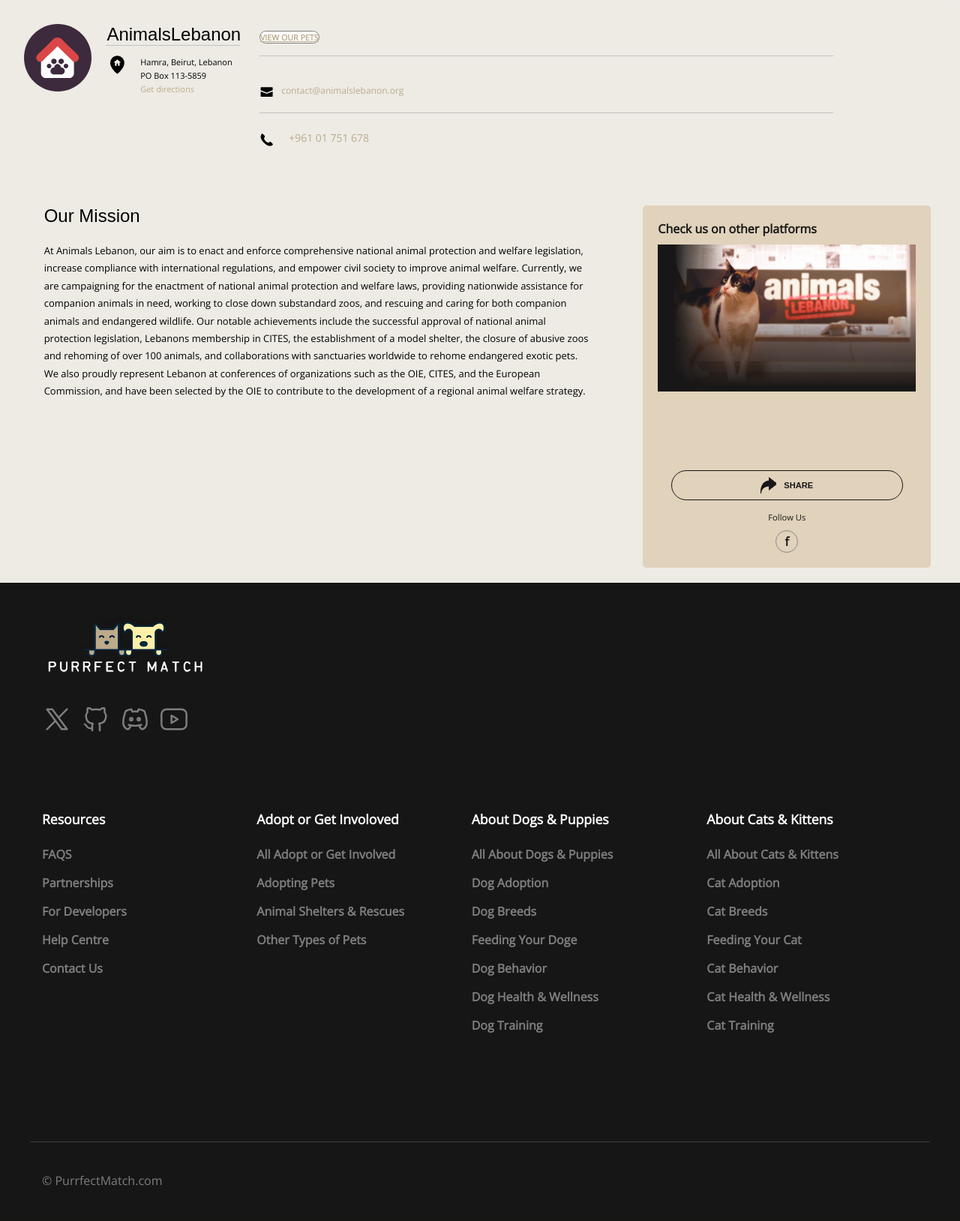
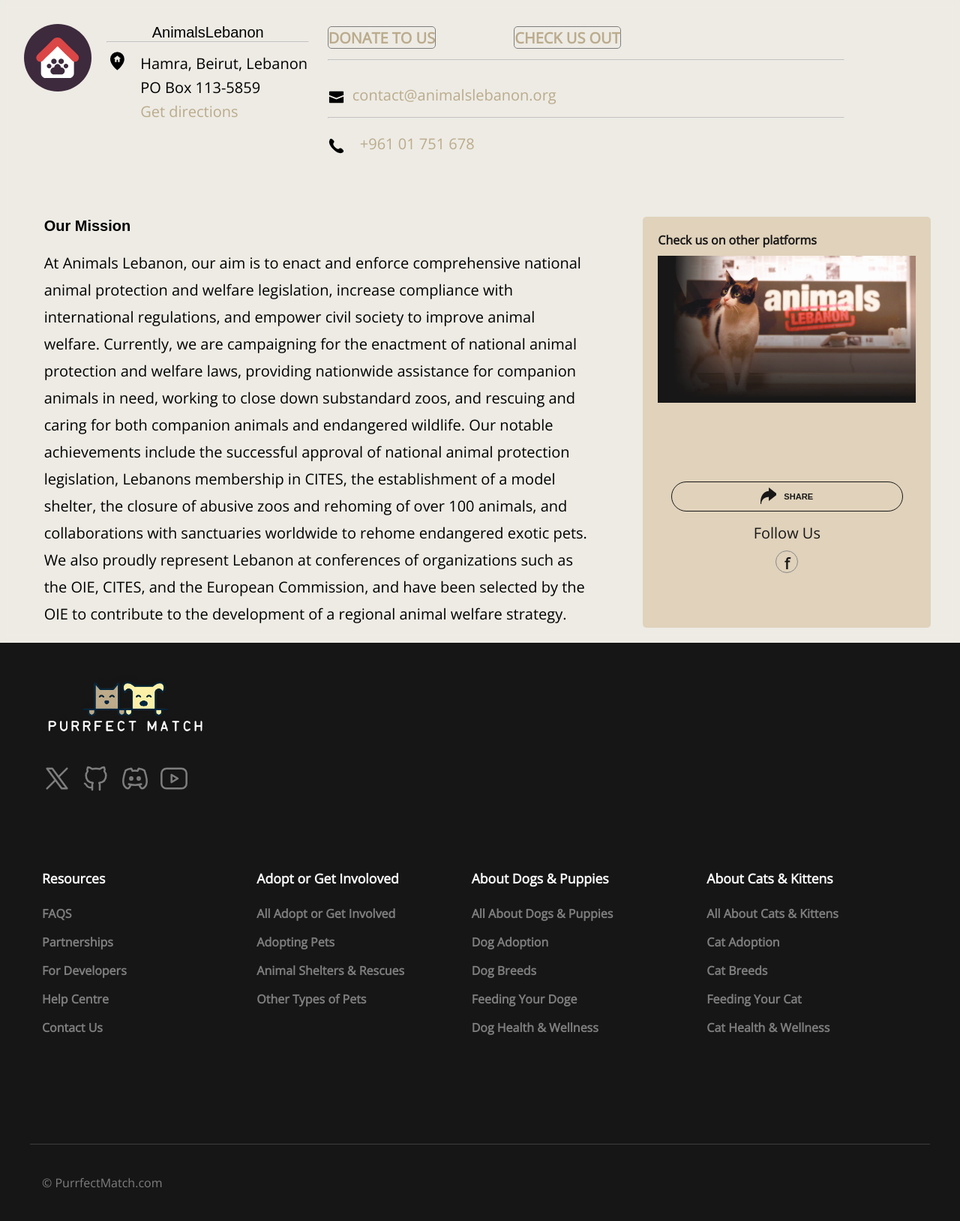
Before and after one commit to kast7n/PurrfectMatch, a Flask app: page /shelter/1 in a window 1280 px wide. Shown: the part 64-1692 px from the top of the page at 75% size. Before the commit the page ends 1645 px from the top, so only its background shows below. Run offline with Flask 3, Linux system fonts and the light colour scheme; data comes from the database, SQL or seed files in the repository; parts of the project's set-up code (start-up, migrations or seed data) failed here and were passed over.

Commit message:
Linking pages fixing the burger menu

```diff
--- a/app.py
+++ b/app.py
@@ -2,7 +2,7 @@
 from flask import Flask,render_template,redirect,request,url_for
 import sqlalchemy
 from sqlalchemy.orm import sessionmaker,relationship,joinedload,declarative_base
-from sqlalchemy import TIMESTAMP, Boolean, ForeignKey,and_,Column, Integer, String, Text,or_
+from sqlalchemy import TIMESTAMP, Boolean, ForeignKey,and_,Column, Integer, String, Text,or_, func
 from flask_login import LoginManager, UserMixin, login_user, logout_user, login_required, current_user
 from werkzeug.security import generate_password_hash, check_password_hash
 from flask_sqlalchemy import SQLAlchemy
@@ -38,37 +38,15 @@
     if request.method == "POST":
         searchURL = request.form["searchPet"]
         return redirect({{ url_for('search', type='all', name=searchURL, characteristic='all', coat='all', activity='all', house='all') }})
-    return render_template("index.html", auth = current_user.is_authenticated , user = current_user)
-""""
-@app.route("/search/<type>/<name>/<characteristic>/<coat>/<activity>/<house>")
-def search(type,name,characteristic,coat,activity,house):
-    page = request.args.get('page',1,type=int)
-    per_page = 25
-    start = (page - 1) * per_page
-    end = start + per_page
+    session = Session()
 
-    pets = []
-    session = Session()
-    if type == "all":
-        condition = Pet.name == name if name != "all" else True
-    else:
-        condition = Pet.pet_type == type if name == "all" else and_(Pet.name == name, Pet.pet_type == type)
-
-    pets = session.query(Pet, Shelter.name,PetCharacteristics.characteristic, PetDescription.description).\
-    join(Shelter).\
-    join(PetDescription, PetDescription.pet_id == Pet.id).\
-    join(PetCharacteristics, PetCharacteristics.pet_id == Pet.id)\
-    .options(joinedload(Pet.shelter)).\
-    filter(condition).all()
-    total_pages = (len(pets) + per_page - 1) // per_page
-    pets_on_page = pets[start:end]
-
-
-
-    session.close()
-
-    return render_template("searchResults.html",petType = type,petName = name,filteredPets = pets_on_page,total_pages = total_pages,page = page)
-"""
+    pets = session.query(Pet, Shelter.name, PetDescription.description).\
+        join(Shelter).\
+        join(PetDescription, PetDescription.pet_id == Pet.id).\
+        options(joinedload(Pet.shelter)).\
+        join(PetCharacteristics, PetCharacteristics.pet_id == Pet.id)\
+        .order_by(func.random()).limit(3).all()
+    return render_template("index.html", auth = current_user.is_authenticated , user = current_user, pets = pets)
 
 @app.route("/search/<type>/<name>/<characteristic>/<coat>/<activity>/<house>")
 def search(type, name, characteristic, coat, activity, house):
@@ -104,7 +82,7 @@
         options(joinedload(Pet.shelter)).\
         join(PetCharacteristics, PetCharacteristics.pet_id == Pet.id).\
         filter(condition)\
-       .all()
+       .order_by(func.random()).all()
 
     total_pages = (len(pets) + per_page - 1) // per_page
     pets_on_page = pets[start:end]
--- a/static/css/nav.css
+++ b/static/css/nav.css
@@ -357,3 +357,8 @@
     display: none;
   }
 }
+.navLinks{
+  padding: 0;
+  margin: 0;
+  text-decoration: none;
+}
--- a/static/css/shelter.css
+++ b/static/css/shelter.css
@@ -87,9 +87,25 @@
 
 .container-right .aboveContent :first-child {
   width: 100%;
-  border-radius: 20px;
+  border-radius: 5px;
   border: 1px solid var(--gray-menu-button);
-  background-color: white;
+  background-color: var(--primary-light);
+  height: 33px;
+  color: var(--primary-darker);
+  font-style: normal;
+  font-weight: 800;
+  font-size: 10.7px;
+  text-align: center;
+  text-transform: uppercase;
+  padding: auto;
+  padding-top: 1px;
+}
+.container-right .aboveContent :nth-child(2) {
+  width: 100%;
+  border-radius: 5px;
+  margin-left: 100px;
+  border: 1px solid var(--gray-menu-button);
+  background-color: var(--primary-light);
   height: 33px;
   color: var(--primary-darker);
   font-style: normal;
@@ -101,7 +117,11 @@
   padding-top: 1px;
 }
 .container-right .aboveContent :first-child:hover {
-  background-color: var(--gray-menu-button-hover);
+  background-color: var(--primary-dark);
+  color: white;
+}
+.container-right .aboveContent :nth-child(2):hover {
+  background-color: var(--primary-dark);
   color: white;
 }
 .aboveContent {
@@ -271,3 +291,25 @@
   border: 2px solid var(--gray-menu-button-hover);
   box-shadow: var(--gray-menu-button-hover);
 }
+ .shelterPage  p{
+  font-size: 20px !important;
+}
+.left-top{
+  text-align: center;
+  font-size: 30px;
+}
+.shelterPage a{
+  font-size: 20px !important;
+  text-decoration: none;
+  width: 100px;
+}
+.title{
+  font-weight: 600;
+  font-size: 40px;
+}
+.mailLogo{
+  font-size: 1.2rem;
+}
+.phoneLogo{
+  font-size: 1.2rem;
+}
--- a/static/js/nav.js
+++ b/static/js/nav.js
@@ -15,3 +15,13 @@
 		mobile_menu.classList.toggle('is-active');
 	});
 };
+
+function redirectToArticle(id) {
+  window.location.href = "/article/" + id;
+}
+function redirectToDogAdoption() {
+  window.location.href = "/search/dog/all/all/all/all/all";
+}
+function redirectToCatAdoption() {
+  window.location.href = "/search/cat/all/all/all/all/all";
+}
--- a/templates/base.html
+++ b/templates/base.html
@@ -37,10 +37,10 @@
   <body>
     <header class="header">
       <nav class="mobile-nav">
-        <a href="#">Home</a>
-        <a href="#">Adopt or Get Involved</a>
-        <a href="#">Dogs & Puppies</a>
-        <a href="#">Cats & Kittens</a>
+        <a href="/">Home</a>
+        <a href="/articles">Helpful Articles</a>
+        <a href="/search/all/all/all/all/all/all">Adopt a pet</a>
+        <a href="/article/1">About Us</a>
       </nav>
       <div class="menu__wrapper">
         <div class="menu__bar">
@@ -75,7 +75,7 @@
                 <div class="dropdown__wrapper">
                   <div class="dropdown">
                     <ul class="list-items-with-description">
-                      <li>
+                      <li onclick="redirectToArticle(2)">
                         <div class="icon-wrapper">
                           <svg
                             viewBox="0 0 512 512"
@@ -123,7 +123,7 @@
                           <p>Benefits of bringing a pet into your life</p>
                         </div>
                       </li>
-                      <li>
+                      <li onclick="redirectToArticle(3)">
                         <div class="icon-wrapper">
                           <svg
                             fill="#ffffff"
@@ -172,7 +172,7 @@
                           <p>Learn more about the shelters</p>
                         </div>
                       </li>
-                      <li>
+                      <li onclick="redirectToArticle(1)">
                         <div class="icon-wrapper">
                           <svg
                             height="200px"
@@ -273,7 +273,7 @@
                 <div class="dropdown__wrapper">
                   <div class="dropdown">
                     <ul class="list-items-with-description">
-                      <li>
+                      <li onclick="redirectToDogAdoption()">
                         <div class="icon-wrapper">
                           <svg
                             fill="#ffffff"
@@ -300,7 +300,7 @@
                           <p>Learn more about dog adoption</p>
                         </div>
                       </li>
-                      <li>
+                      <li onclick="redirectToArticle(4)">
                         <div class="icon-wrapper">
                           <svg
                             fill="#ffffff"
@@ -392,7 +392,7 @@
                           <p>Learn about each dog breeds speciality</p>
                         </div>
                       </li>
-                      <li>
+                      <li onclick="redirectToArticle(5)">
                         <div class="icon-wrapper">
                           <svg
                             height="200px"
@@ -490,7 +490,7 @@
                         </div>
                       </li>
 
-                      <li>
+                      <li onclick="redirectToArticle(6)">
                         <div class="icon-wrapper">
                           <svg
                             height="200px"
@@ -556,7 +556,7 @@
                 <div class="dropdown__wrapper">
                   <div class="dropdown">
                     <ul class="list-items-with-description">
-                      <li>
+                      <li onclick="redirectToCatAdoption()">
                         <div class="icon-wrapper">
                           <svg
                             fill="#ffffff"
@@ -583,7 +583,7 @@
                           <p>Learn more about cat adoption</p>
                         </div>
                       </li>
-                      <li>
+                      <li onclick="redirectToArticle(7)">
                         <div class="icon-wrapper">
                           <svg
                             fill="#ffffff"
@@ -614,7 +614,7 @@
                           <p>Learn about each cat breed speciality</p>
                         </div>
                       </li>
-                      <li>
+                      <li onclick="redirectToArticle(8)">
                         <div class="icon-wrapper">
                           <svg
                             height="200px"
@@ -712,7 +712,7 @@
                         </div>
                       </li>
 
-                      <li>
+                      <li onclick="redirectToArticle(9)">
                         <div class="icon-wrapper">
                           <svg
                             fill="#ffffff"
@@ -786,8 +786,7 @@
           >
             Manage Applications
           </a>
-          {% endif %}
-          {% endif %} {% else %}
+          {% endif %} {% endif %} {% else %}
 
           <a href="{{ url_for('signin') }}" title="Log in" class="secondary">
             Sign in
@@ -974,29 +973,23 @@
                 <h3>About Dogs & Puppies</h3>
                 <ul>
                   <li>
-                    <a href="#" title="All About Dogs & Puppies"
+                    <a href="/articles#dogsArticles" title="All About Dogs & Puppies"
                       >All About Dogs & Puppies</a
                     >
                   </li>
                   <li>
-                    <a href="#" title="Dog Adoption">Dog Adoption</a>
+                    <a href="/search/dog/all/all/all/all/all" title="Dog Adoption">Dog Adoption</a>
                   </li>
                   <li>
-                    <a href="#" title="Dog Breeds">Dog Breeds</a>
+                    <a href="/article/4" title="Dog Breeds">Dog Breeds</a>
                   </li>
                   <li>
-                    <a href="#" title="Feeding Your Dog">Feeding Your Doge</a>
+                    <a href="/article/6" title="Feeding Your Dog">Feeding Your Doge</a>
                   </li>
                   <li>
-                    <a href="#" title="Dog Behavior">Dog Behavior</a>
-                  </li>
-                  <li>
-                    <a href="#" title="Dog Health & Wellness"
+                    <a href="/article/5" title="Dog Health & Wellness"
                       >Dog Health & Wellness</a
                     >
-                  </li>
-                  <li>
-                    <a href="#" title="Dog Training">Dog Training</a>
                   </li>
                 </ul>
               </section>
@@ -1004,29 +997,23 @@
                 <h3>About Cats & Kittens</h3>
                 <ul>
                   <li>
-                    <a href="#" title="All About Cats & Kittens"
+                    <a href="/articles#catsArticles" title="All About Cats & Kittens"
                       >All About Cats & Kittens</a
                     >
                   </li>
                   <li>
-                    <a href="#" title="Cat Adoption">Cat Adoption</a>
+                    <a href="/search/cat/all/all/all/all/all" title="Cat Adoption">Cat Adoption</a>
                   </li>
                   <li>
-                    <a href="#" title="Cat Breeds">Cat Breeds</a>
+                    <a href="/article/7" title="Cat Breeds">Cat Breeds</a>
                   </li>
                   <li>
-                    <a href="#" title="Feeding Your Cat">Feeding Your Cat</a>
+                    <a href="/article/9" title="Feeding Your Cat">Feeding Your Cat</a>
                   </li>
                   <li>
-                    <a href="#" title="Cat Behavior">Cat Behavior</a>
-                  </li>
-                  <li>
-                    <a href="#" title="Cat Health & Wellness"
+                    <a href="/article/8" title="Cat Health & Wellness"
                       >Cat Health & Wellness</a
                     >
-                  </li>
-                  <li>
-                    <a href="#" title="Cat Training">Cat Training</a>
                   </li>
                 </ul>
               </section>
@@ -1041,6 +1028,7 @@
       </div>
     </footer>
 
-    {% block scripts %} {% endblock scripts %}
+    {% block scripts %}{% endblock scripts %}
   </body>
+  <script src="../static/js/nav.js"></script>
 </html>
--- a/templates/searchResults.html
+++ b/templates/searchResults.html
@@ -44,7 +44,7 @@
             <li class="mix color-1 radio1 radio3 option1 option3 option4 color-2 check2 radio2 option2 all">
               <a href="{{ url_for('pet', petID=pet.id) }}">  <figure class="card" >
 
-                <img src="{{ url_for('static', filename='imgs/Shelters/'+ shelter_name + '/' +  pet.pet_type + 's/' + pet.name + '.jpg') }}" alt="Pet Image" />
+                <img src="{{ url_for('static', filename='imgs/Shelters/'+ shelter_name + '/' +  pet.pet_type + 's/' + pet.name + '.jpg') }}" alt="{{ pet.name }}" />
                 <figcaption>
                   <h3>{{ pet.name }}<h3>
                   <p>{{ PetDescription }}</p>
--- a/templates/shelter.html
+++ b/templates/shelter.html
@@ -4,9 +4,8 @@
     <link rel="stylesheet" href="{{ url_for('static', filename='css/shelter.css') }}">
     {% endblock css %}
     {% block content %}
-    <main>
-      <div class="container">
-
+    <main class="shelterPage">
+      <div class="container ">
 
          <div class="container-left">
             <div class="imglogo"><svg xmlns="http://www.w3.org/2000/svg"
@@ -29,7 +28,8 @@
          </div>
          <div class="container-right">
              <div class="aboveContent">
-              <a href="">view our pets</a>
+              <a href="https://{{ shelter[0].donation_link}}">Donate to us</a>
+              <a href="https://{{ shelter[0].website_link}}">Check us out</a>
               <hr>
              </div>
              <div class="belowContent">
```
Also changed, not shown: templates/index.html (+8 -26 lines).
